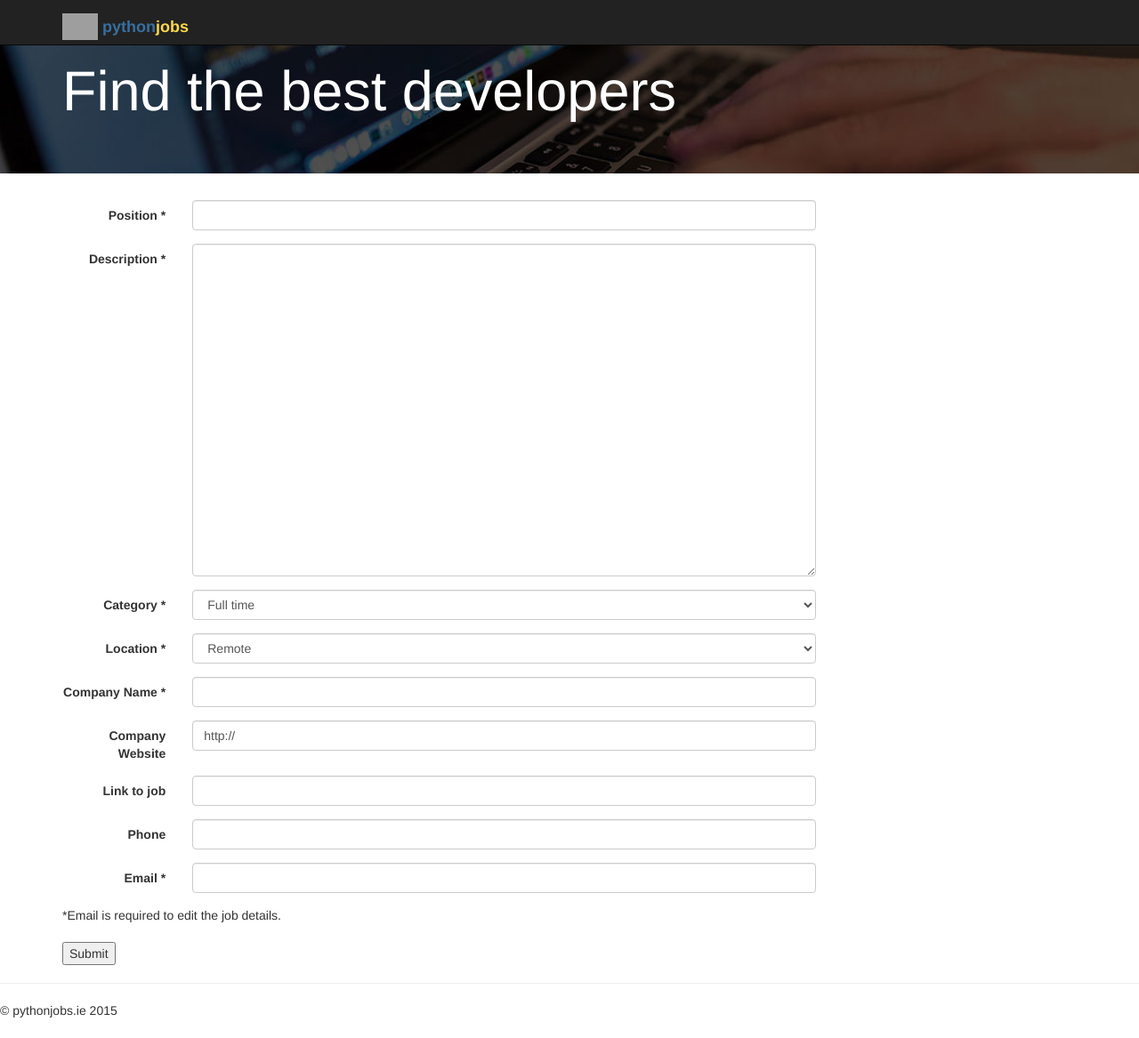
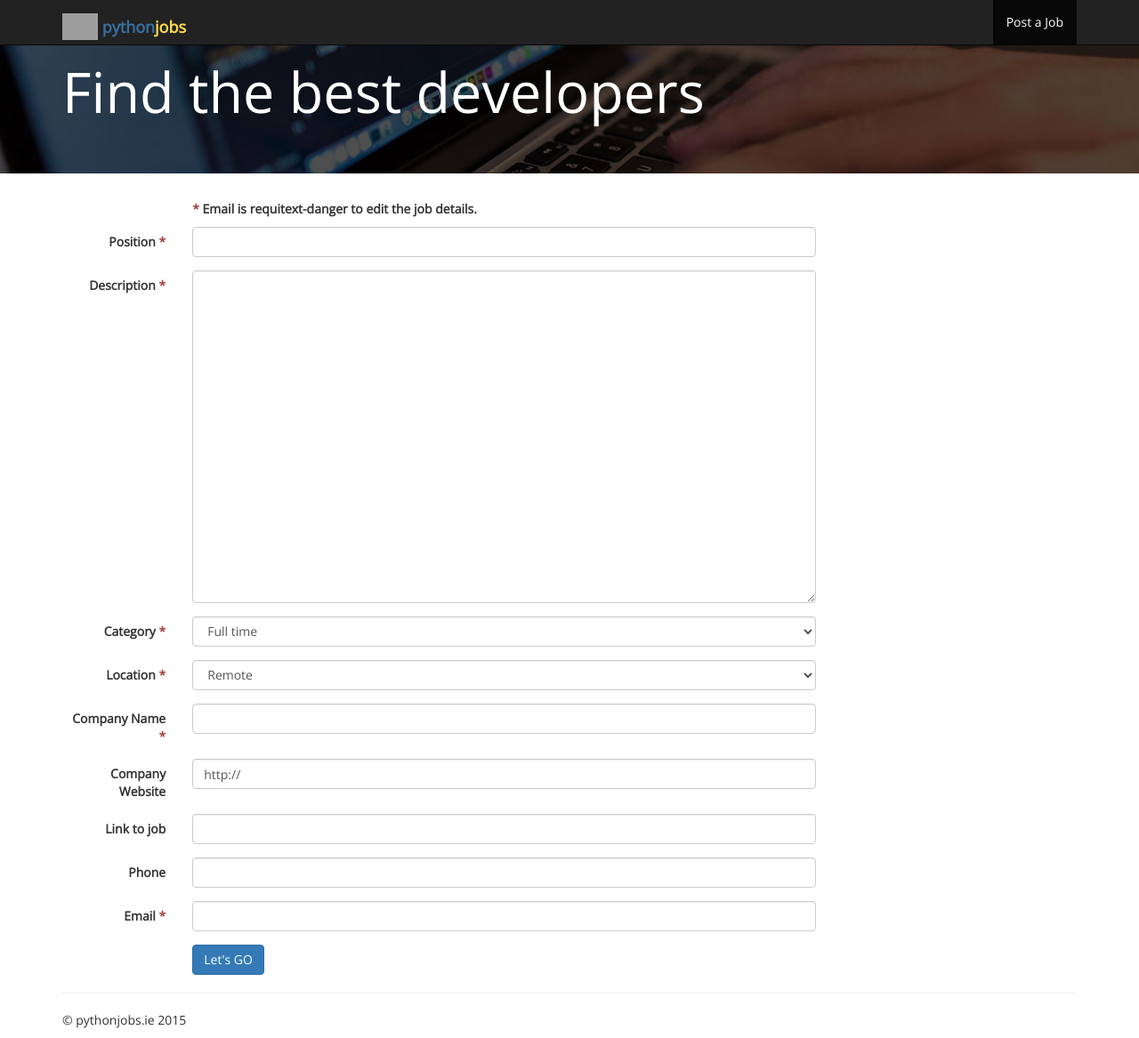
Before and after one commit to kimeraapp/pythonjobs.ie, a Django app: page /jobs/new in a window 1280 px wide. Shown: the whole page at 89% size. Before the commit the page ends 1144 px from the top, so only its background shows below. Run offline with Django 3.2, Linux system fonts and the light colour scheme; parts of the project's set-up code (start-up, migrations or seed data) failed here and were passed over; some libraries are stand-ins or nearby versions; grey boxes are pictures that could not be loaded.

Commit message:
Fonts, Index, New

```diff
--- a/jobs/static/css/base.css
+++ b/jobs/static/css/base.css
@@ -1,4 +1,7 @@
-.jumbotron  {
+body  {
+  font-family: 'Open Sans', sans-serif;
+}
+.jumbotron {
   background-image: url("/static/images/bg-header.jpg");
   background-position: 50% 50%;
   background-repeat: no-repeat;
@@ -18,5 +21,5 @@
   color: #ffd94a;
 }
 .bold {
-    font-weight: 600;
+  font-weight: 600;
 }
--- a/jobs/templates/base.html
+++ b/jobs/templates/base.html
@@ -8,7 +8,13 @@
   <title>Python Jobs</title>
   {% load staticfiles %}
   <link rel="stylesheet" href="https://maxcdn.bootstrapcdn.com/bootstrap/3.3.5/css/bootstrap.min.css">
+
+  <!-- Google Fonts -->
+  <link href='https://fonts.googleapis.com/css?family=Vollkorn:400,700' rel='stylesheet' type='text/css'>
+  <link href='https://fonts.googleapis.com/css?family=Open+Sans' rel='stylesheet' type='text/css'>
+
   <link rel="stylesheet" href="{% static 'css/base.css' %}">
+
   <!-- HTML5 shim and Respond.js for IE8 support of HTML5 elements and media queries -->
   <!-- WARNING: Respond.js doesn't work if you view the page via file:// -->
   <!--[if lt IE 9]>
@@ -33,12 +39,19 @@
           <img class="logo" src="https://images.duckduckgo.com/iu/?u=http%3A%2F%2Fupload.wikimedia.org%2Fwikipedia%2Fcommons%2Fthumb%2Fc%2Fc3%2FPython-logo-notext.svg%2F1024px-Python-logo-notext.svg.png&f=1" />
           <span class="logo blue">python</span><span class="logo orange">jobs</span></a>
       </div>
+      <div id="navbar" class="navbar-collapse collapse">
+        <ul class="nav navbar-nav pull-right">
+          <li class="active"><a href="{% url 'job-new' %}">Post a Job</a></li>
+        </ul>
+      </div>
     </div>
   </nav>
 
   {% block content %}{% endblock %}
+
+  <hr>
   <div class="container">
-    <hr>
+<hr>
     <footer>
       <p>&copy; pythonjobs.ie 2015</p>
     </footer>
--- a/jobs/templates/new.html
+++ b/jobs/templates/new.html
@@ -9,29 +9,34 @@
     <div class="row">
       <div class="col-md-9">
         <form method="post" id="postJobForm" class="form-horizontal">
+          <div class="row">
+            <div class="col-sm-10 col-sm-offset-2">
+              <p><strong><span class="text-danger">*</span> Email is requitext-danger to edit the job details.</strong></p>
+            </div>
+          </div>
           {% csrf_token %}
           <div class="form-group">
             <label for="position" class="col-sm-2 control-label">Position
-              <span class="red">*</span>
+              <span class="text-danger">*</span>
             </label>
             <div class="col-sm-10">
-              <input class="form-control" type="text" name="position" id="position" required>
+              <input class="form-control" type="text" name="position" id="position" requitext-danger>
             </div>
           </div>
           <div class="form-group">
             <label for="description" class="col-sm-2 control-label">Description
-              <span class="red">*</span>
+              <span class="text-danger">*</span>
             </label>
             <div class="col-sm-10">
-              <textarea class="form-control" rows="18" name="description" id="description" cols="40" required></textarea>
+              <textarea class="form-control" rows="18" name="description" id="description" cols="40" requitext-danger></textarea>
             </div>
           </div>
           <div class="form-group">
             <label for="category" class="col-sm-2 control-label">Category
-              <span class="red">*</span>
+              <span class="text-danger">*</span>
             </label>
             <div class="col-sm-10">
-              <select class="form-control" name="category" id="category" required>
+              <select class="form-control" name="category" id="category" requitext-danger>
                 {% for category in categories %}
                     <option value="{{ category }}">{{ category }}</option>
                 {% endfor %}
@@ -40,10 +45,10 @@
           </div>
           <div class="form-group">
             <label for="location" class="col-sm-2 control-label">Location
-              <span class="red">*</span>
+              <span class="text-danger">*</span>
             </label>
             <div class="col-sm-10">
-              <select class="form-control" name="location" id="location" required>
+              <select class="form-control" name="location" id="location" requitext-danger>
                 <option value="Remote">Remote</option>
                 <option disabled>-----</option>
                 {% for city in cities %}
@@ -54,16 +59,16 @@
           </div>
           <div class="form-group">
             <label for="company_name" class="col-sm-2 control-label">Company Name
-              <span class="red">*</span>
+              <span class="text-danger">*</span>
             </label>
             <div class="col-sm-10">
-              <input class="form-control" type="text" size="30" name="company_name" id="company_name" required>
+              <input class="form-control" type="text" size="30" name="company_name" id="company_name" requitext-danger>
             </div>
           </div>
           <div class="form-group">
             <label for="website" class="col-sm-2 control-label">Company Website</label>
             <div class="col-sm-10">
-              <input class="form-control" type="url" value="http://" size="30" name="website" id="website" required>
+              <input class="form-control" type="url" value="http://" size="30" name="website" id="website" requitext-danger>
             </div>
           </div>
           <div class="form-group">
@@ -80,15 +85,17 @@
           </div>
           <div class="form-group">
             <label for="email" class="col-sm-2 control-label">Email
-              <span class="red">*</span>
+              <span class="text-danger">*</span>
             </label>
             <div class="col-sm-10">
-              <input class="form-control" type="email" size="30" name="email" id="email" required>
+              <input class="form-control" type="email" size="30" name="email" id="email" requitext-danger>
             </div>
           </div>
-            *Email is required to edit the job details.<br />
-            <br />
-            <input type="submit" />
+          <div class="row">
+            <div class="col-sm-10 col-sm-offset-2">
+              <input class="btn btn-primary" type="submit" value="Let's GO">
+            </div>
+          </div>
         </form>
       </div>
       <div class="sidebar col-sm-3">
```
Also changed, not shown: jobs/templates/index.html (+8 -9 lines).
